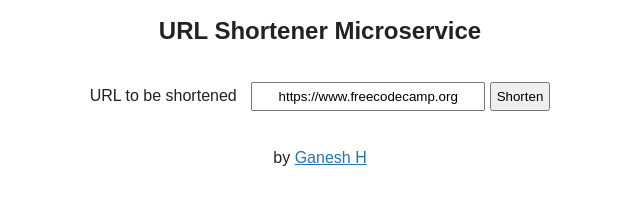
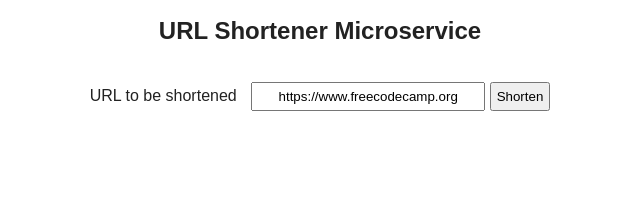
Before and after one commit to lashaiakobadze/URL-Shortener-Microservice, a website: page views/index.html in a window 1280 px wide. Shown: the whole page, without its empty margins (320-960 px from the left). Drawn offline with Linux system fonts and the light colour scheme.

Commit message:
Update index.html

```diff
--- a/views/index.html
+++ b/views/index.html
@@ -17,9 +17,6 @@
           <input id="url_input" type="text" name="url" value="https://www.freecodecamp.org">
           <input type="submit" value="Shorten">
         </form>
-        <p>
-          by <a href="https://nesh.gq">Ganesh H</a>
-        </p>
    </body>
 
 
```
